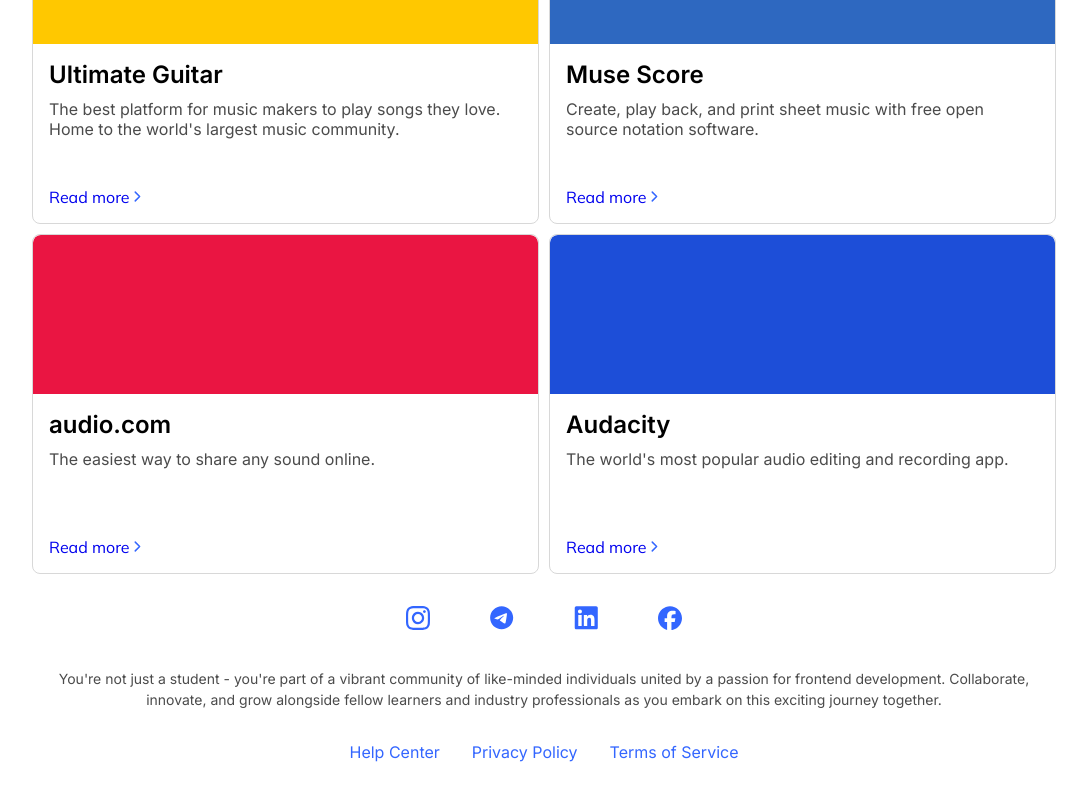
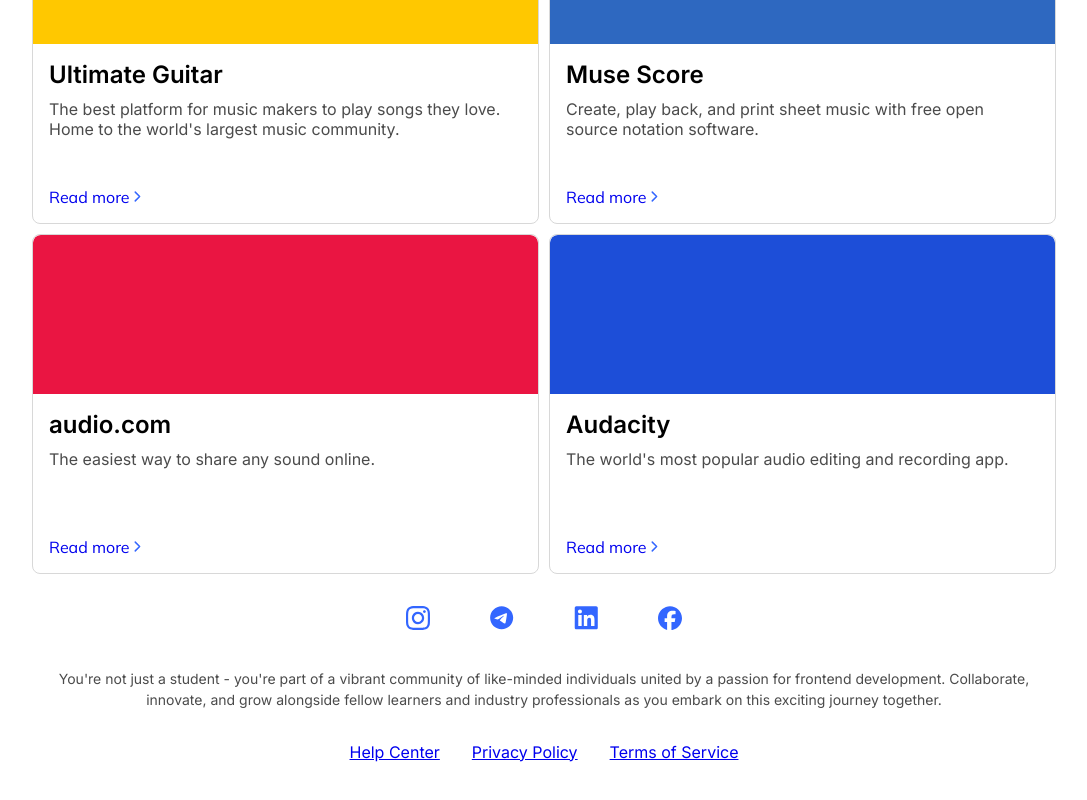
Before and after one commit to bas-kirill/muse-landing, a React (Create React App) app: page / in a window 1280 px wide. Shown: the part 1087-1887 px from the top of the page, without its empty margins (96-1183 px from the left). Built offline with nearby package versions, Linux system fonts and the light colour scheme.

Commit message:
feat(landing): add links to external pages

```diff
--- a/src/components/footer/HelpCenter.tsx
+++ b/src/components/footer/HelpCenter.tsx
@@ -4,9 +4,15 @@
 const HelpCenter = () => {
     return (
         <div id="help-center-wrapper">
-            <div style={{marginRight: "16px"}}>Help Center</div>
-            <div style={{marginLeft: "16px", marginRight: "16px"}}>Privacy Policy</div>
-            <div style={{marginLeft: "16px"}}>Terms of Service</div>
+            <div style={{marginRight: "16px"}}>
+                <a href="https://support.animaapp.com/en">Help Center</a>
+            </div>
+            <div style={{marginLeft: "16px", marginRight: "16px"}}>
+                <a href="https://forum.animaapp.com/privacy">Privacy Policy</a>
+            </div>
+            <div style={{marginLeft: "16px"}}>
+                <a href="https://forum.animaapp.com/tos">Terms of Service</a>
+            </div>
         </div>
     );
 }
--- a/src/components/footer/Socials.tsx
+++ b/src/components/footer/Socials.tsx
@@ -9,7 +9,7 @@
     return (
         <div id="socials-wrapper">
             <div style={{marginRight: "30px"}}>
-                <InstagramIcon/>
+                <a href="https://www.instagram.com/animaapp"><InstagramIcon/></a>
             </div>
             <div style={{marginLeft: "30px", marginRight: "30px"}}>
                 <TelegramIcon/>
@@ -18,7 +18,7 @@
                 <LinkedInIcon/>
             </div>
             <div style={{marginLeft: "30px"}}>
-                <FacebookIcon/>
+                <a href="https://discord.gg/eQxkYTNxSp"><FacebookIcon/></a>
             </div>
 
         </div>
```
